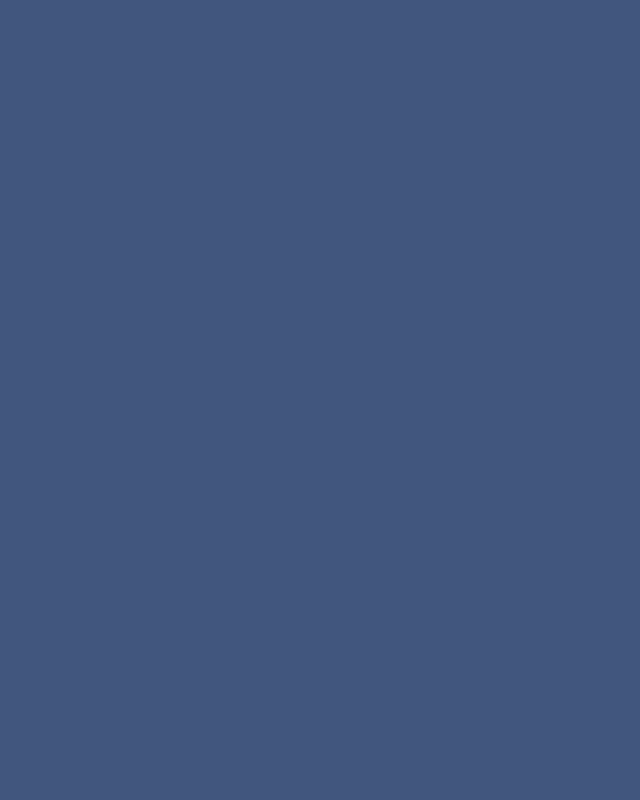
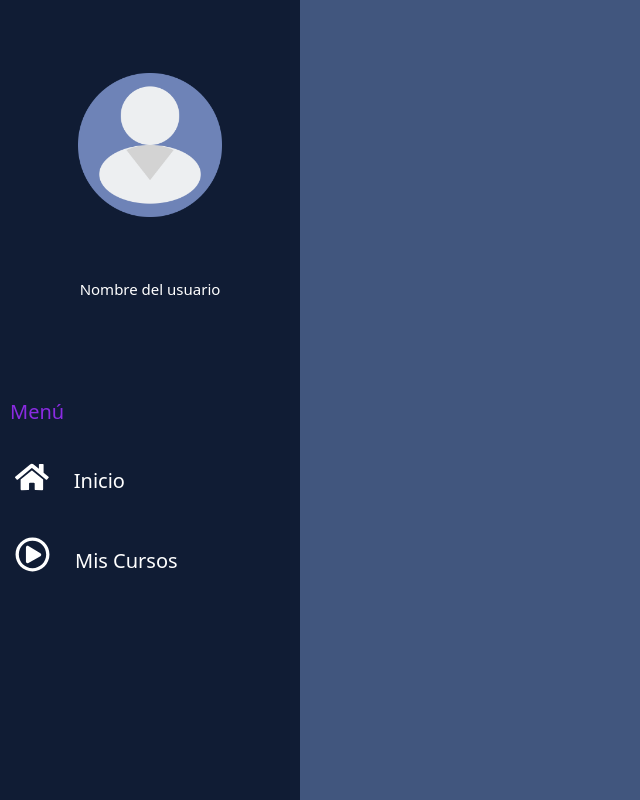
Before and after one commit to JeanPMA/BetaWeb, a React (Create React App) app: page /instructor in a window 1280 px wide. Shown: the whole page, without its empty margins (0-640 px from the left). Built offline with nearby package versions, Linux system fonts and the light colour scheme.

Commit message:
Creacion de la pagina instructor y menu instructor

```diff
--- a/package.json
+++ b/package.json
@@ -3,6 +3,11 @@
   "version": "0.1.0",
   "private": true,
   "dependencies": {
+    "@fortawesome/fontawesome-svg-core": "^1.2.36",
+    "@fortawesome/free-brands-svg-icons": "^5.15.4",
+    "@fortawesome/free-regular-svg-icons": "^5.15.4",
+    "@fortawesome/free-solid-svg-icons": "^5.15.4",
+    "@fortawesome/react-fontawesome": "^0.1.15",
     "@testing-library/jest-dom": "^5.14.1",
     "@testing-library/react": "^11.2.7",
     "@testing-library/user-event": "^12.8.3",
--- a/src/App.css
+++ b/src/App.css
@@ -70,7 +70,7 @@ a {
   font-weight: bold;
 }
 
-.buscador{
+.buscador {
   width: 25em;
   height: 28px;
   border-radius: 60px;
@@ -93,3 +93,77 @@ a {
   border-style: hidden;
   text-align: center;
 }
+
+/* CSS instructor*/
+.container-instructor {
+  margin: 0px auto;
+  height: 100vh;
+  display: grid;
+  grid-template-columns: 300px 1066px;
+}
+.aside {
+  display: grid;
+  grid-template-rows: 1fr 1fr;
+  background-color: #101c34;
+}
+
+.foto-usuario {
+  margin: auto;
+  display: block;
+  width: 150px;
+  padding-top: 70px;
+}
+.nombre-usuario {
+  display: block;
+  padding-top: 60px;
+  text-align: center;
+  color: white;
+  font-size: 15px;
+}
+.texto-menu {
+  display: block;
+  margin-left: 10px;
+  color: blueviolet;
+  font-size: 20px;
+}
+.boton-inicio-instructor,
+.boton-cursos-instructor {
+  display: block;
+  margin: 0px;
+  margin-top: 30px;
+  font-size: 25px;
+  border-radius: 50px;
+  transition: background-color 0.3s;
+}
+.boton-inicio-instructor:hover {
+  border: 1px solid white;
+  border-radius: 50px;
+}
+
+.boton-cursos-instructor:hover {
+  border: 1px solid white;
+  border-radius: 50px;
+}
+
+.boton-inicio-instructor:focus {
+  background-color: #5051a1;
+  border-radius: 50px;
+}
+.boton-cursos-instructor:focus {
+  background-color: #5051a1;
+  border-radius: 50px;
+}
+
+.icono-inicio-cursos-instructor {
+  display: inline-block;
+  margin-left: 15px;
+  font-size: 30px;
+}
+.icono-boton-instructor {
+  font-size: 35px;
+}
+
+span {
+  margin-left: 25px;
+  font-size: 20px;
+}
--- a/src/App.js
+++ b/src/App.js
@@ -6,6 +6,7 @@ import Detalles from "./components/Detalles";
 import Navigation from "./components/Navegacion";
 import Slider from "./components/Slider";
 import Cursos from "./pages/Cursos";
+import Instructor from "./pages/Instructor";
 
 class App extends Component {
   render() {
@@ -21,6 +22,9 @@ class App extends Component {
             <Route path="/cursos">
               <Cursos />
             </Route>
+            <Route path="/instructor">
+              <Instructor />
+            </Route>
           </Switch>
         </div>
       </Router>
--- /dev/null
+++ b/src/pages/Instructor.js
@@ -0,0 +1,52 @@
+import React from "react";
+import ImagenUsuario from "../assets/usuario.png";
+import { Link } from "react-router-dom";
+import { FontAwesomeIcon } from "@fortawesome/react-fontawesome";
+import { faHome } from "@fortawesome/free-solid-svg-icons";
+import { faPlayCircle } from "@fortawesome/free-regular-svg-icons";
+
+function Instructor() {
+  return (
+    <div className="container-instructor">
+      <div className="aside">
+        <div className="foto-y-nombre">
+          <img
+            src={ImagenUsuario}
+            alt="foto de perfil"
+            className="foto-usuario"
+          />
+          <h3 className="nombre-usuario">Nombre del usuario</h3>
+        </div>
+        <div className="menu-instructor">
+          <h2 className="texto-menu">Menú</h2>
+          <div className="botones-menu-instructor">
+            <Link
+              to="/instructor/#"
+              type="button"
+              className="boton-inicio-instructor text-white"
+            >
+              <div className="icono-inicio-cursos-instructor">
+                <FontAwesomeIcon icon={faHome} />
+              </div>
+
+              <span>Inicio</span>
+            </Link>
+
+            <Link
+              to="/instructor/#"
+              type="button"
+              className="boton-cursos-instructor  text-white"
+            >
+              <div className="icono-inicio-cursos-instructor icono-boton-instructor">
+                <FontAwesomeIcon icon={faPlayCircle} />{" "}
+              </div>
+              <span>Mis Cursos</span>
+            </Link>
+          </div>
+        </div>
+      </div>
+    </div>
+  );
+}
+
+export default Instructor;
```
Also changed, not shown: src/assets/usuario.png (added), 1 other file (tests, documents, lock files or other folders). Lines whose indentation alone changed are shown as unchanged.
